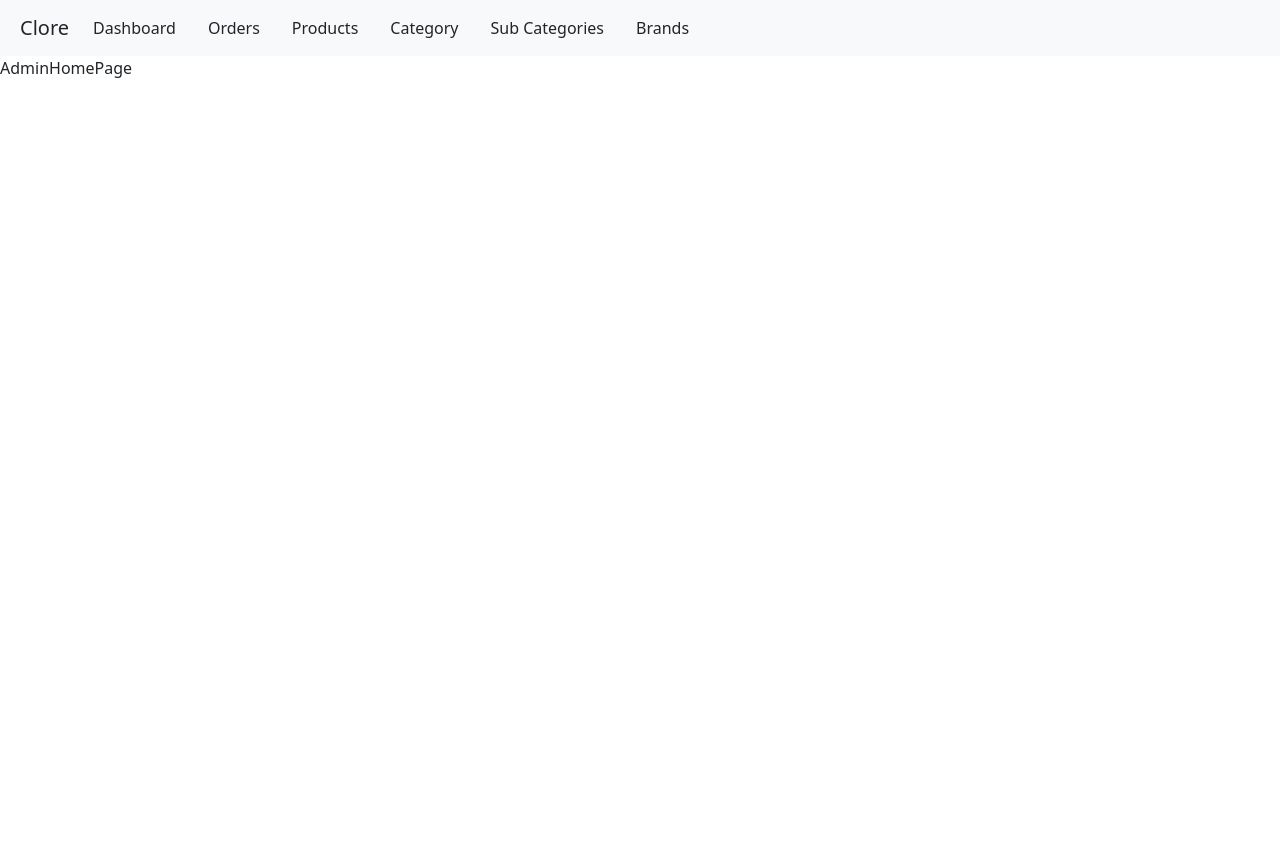
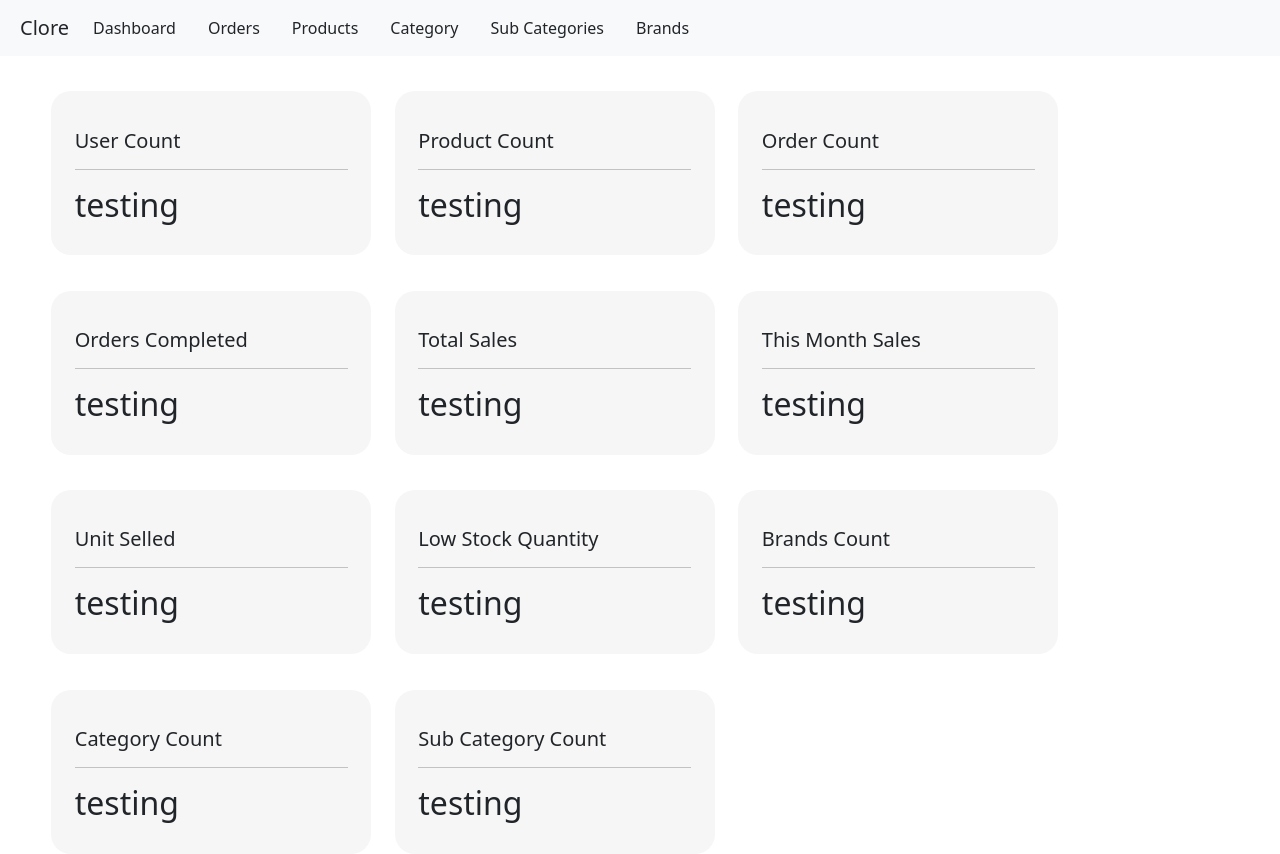
Before and after one commit to Piyush5527/CloreNew, a React (Create React App) app in the folder client/clore/: page /AdminHomePage in a window 1280 px wide. Before the commit the page ends 800 px from the top, so only its background shows below. Built offline with nearby package versions, Linux system fonts and the light colour scheme.

Commit message:
admin dashboard design

```diff
--- /dev/null
+++ b/client/clore/src/CSS/Admin/AdminDashboardCard.module.css
@@ -0,0 +1,17 @@
+.main_card {
+    background: linear-gradient(
+      rgba(255, 255, 255, 0.8),
+      rgba(255, 255, 255, 0.8)
+    );
+    padding: 2%;
+    height: auto;
+    width: 20rem;
+    margin-top: 3%;
+    border-radius: 20px;
+    float: left;
+    /* margin-right: 8%; */
+    margin-right:2%;
+    font-size: 18px;
+    background-color: rgb(211, 211, 211);
+    z-index: 0;
+  }
--- /dev/null
+++ b/client/clore/src/CSS/Admin/AdminHomePage.module.css
@@ -0,0 +1,12 @@
+.main_container{
+    width:92%;
+    max-width: 96%;
+    margin-left: auto;
+    margin-right: auto;
+    display: block;
+}
+.container_center{
+    margin-left: auto;
+    margin-right: auto;
+
+}
--- /dev/null
+++ b/client/clore/src/Components/Admin/AdminDashboardCard.js
@@ -0,0 +1,13 @@
+import React from 'react'
+import styles from '../../CSS/Admin/AdminDashboardCard.module.css';
+const AdminDashboardCard = (props) => {
+  return (
+    <div className={styles.main_card}>
+        <h5>{props.header}</h5>
+        <hr/>
+        <h2>{props.value}</h2>
+    </div>
+  )
+}
+
+export default AdminDashboardCard
--- a/client/clore/src/Components/Admin/AdminHomePage.js
+++ b/client/clore/src/Components/Admin/AdminHomePage.js
@@ -1,11 +1,26 @@
-import React,{Fragment} from 'react'
-import AdminNavbar from './AdminNavbar'
-
+import React, { Fragment } from 'react'
+import AdminDashboardCard from './AdminDashboardCard';
+import AdminNavbar from './AdminNavbar';
+import styles from "../../CSS/Admin/AdminHomePage.module.css";
 const AdminHomePage = () => {
   return (
     <Fragment>
-        <AdminNavbar/>
-        AdminHomePage
+      <AdminNavbar />
+      <div className={styles.main_container}>
+        <AdminDashboardCard header='User Count' value='testing' />
+        <AdminDashboardCard header='Product Count' value='testing' />
+        <AdminDashboardCard header='Order Count' value='testing' />
+        <AdminDashboardCard header='Orders Completed' value='testing' />
+        <AdminDashboardCard header='Total Sales' value='testing' />
+        <AdminDashboardCard header='This Month Sales' value='testing' />
+        <AdminDashboardCard header='Unit Selled' value='testing' />
+        <AdminDashboardCard header='Low Stock Quantity' value='testing' />
+        <div className={styles.container_center}>
+          <AdminDashboardCard header='Brands Count' value='testing' />
+          <AdminDashboardCard header='Category Count' value='testing' />
+          <AdminDashboardCard header='Sub Category Count' value='testing' />
+        </div>
+      </div>
     </Fragment>
   )
 }
```
